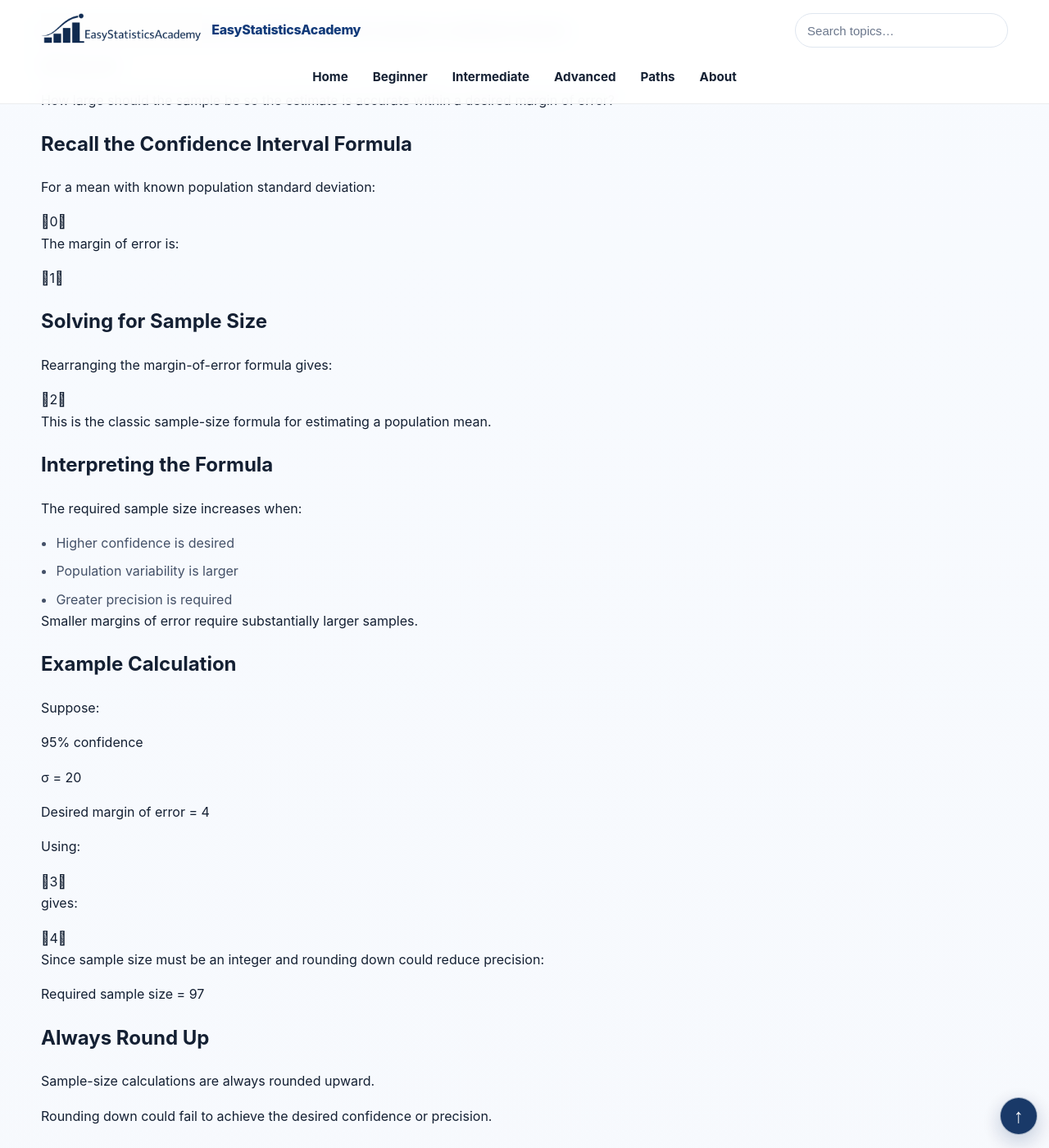
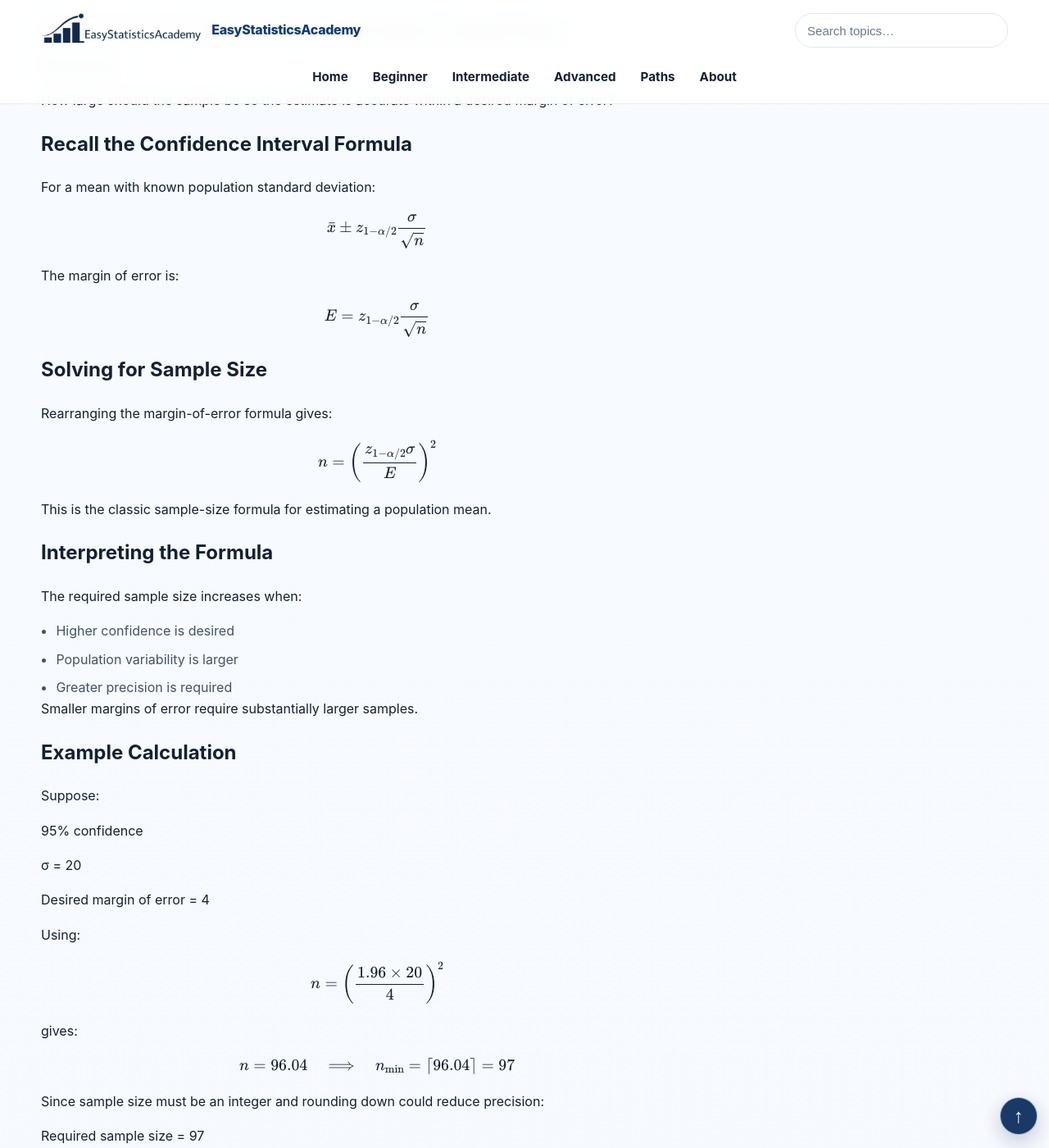
Before and after one commit to ammar-homaida-statistics/easystatisticsacademy, a Jekyll site: the page built from inference/power-sample-size/sample-size-for-mean/index.md, in a window 1280 px wide and 1400 px high, scrolled down 1251 px. Shown: the whole window at 82% size. Built offline with Jekyll 4.4.1, drawn with Linux system fonts in a browser that asks for light colours; some of the changed text lies outside the part shown.

Commit message:
Restore 6 verified formulas in sample-size-for-mean

```diff
--- a/inference/power-sample-size/sample-size-for-mean/index.md
+++ b/inference/power-sample-size/sample-size-for-mean/index.md
@@ -142,13 +142,21 @@ sidebar: false
       For a mean with known population standard deviation:
     </p>
 
-    0
+
+    \[
+    \bar x\pm z_{1-\alpha/2}\frac{\sigma}{\sqrt n}
+    \]
+
 
     <p>
       The margin of error is:
     </p>
 
-    1
+
+    \[
+    E=z_{1-\alpha/2}\frac{\sigma}{\sqrt n}
+    \]
+
 
     <h2>Solving for Sample Size</h2>
 
@@ -156,7 +164,11 @@ sidebar: false
       Rearranging the margin-of-error formula gives:
     </p>
 
-    2
+
+    \[
+    n=\left(\frac{z_{1-\alpha/2}\sigma}{E}\right)^2
+    \]
+
 
     <p>
       This is the classic sample-size formula for estimating a population mean.
@@ -200,13 +212,21 @@ sidebar: false
       Using:
     </p>
 
-    3
+
+    \[
+    n=\left(\frac{1.96\times20}{4}\right)^2
+    \]
+
 
     <p>
       gives:
     </p>
 
-    4
+
+    \[
+    n=96.04\quad\Longrightarrow\quad n_{\min}=\lceil96.04\rceil=97
+    \]
+
 
     <p>
       Since sample size must be an integer and rounding down could reduce precision:
@@ -235,7 +255,11 @@ sidebar: false
       Notice that:
     </p>
 
-    5
+
+    \[
+    n\propto\frac{1}{E^2}\quad(\sigma\text{ and confidence fixed})
+    \]
+
 
     <p>
       This means reducing the margin of error by half requires approximately four times the sample size.
```
